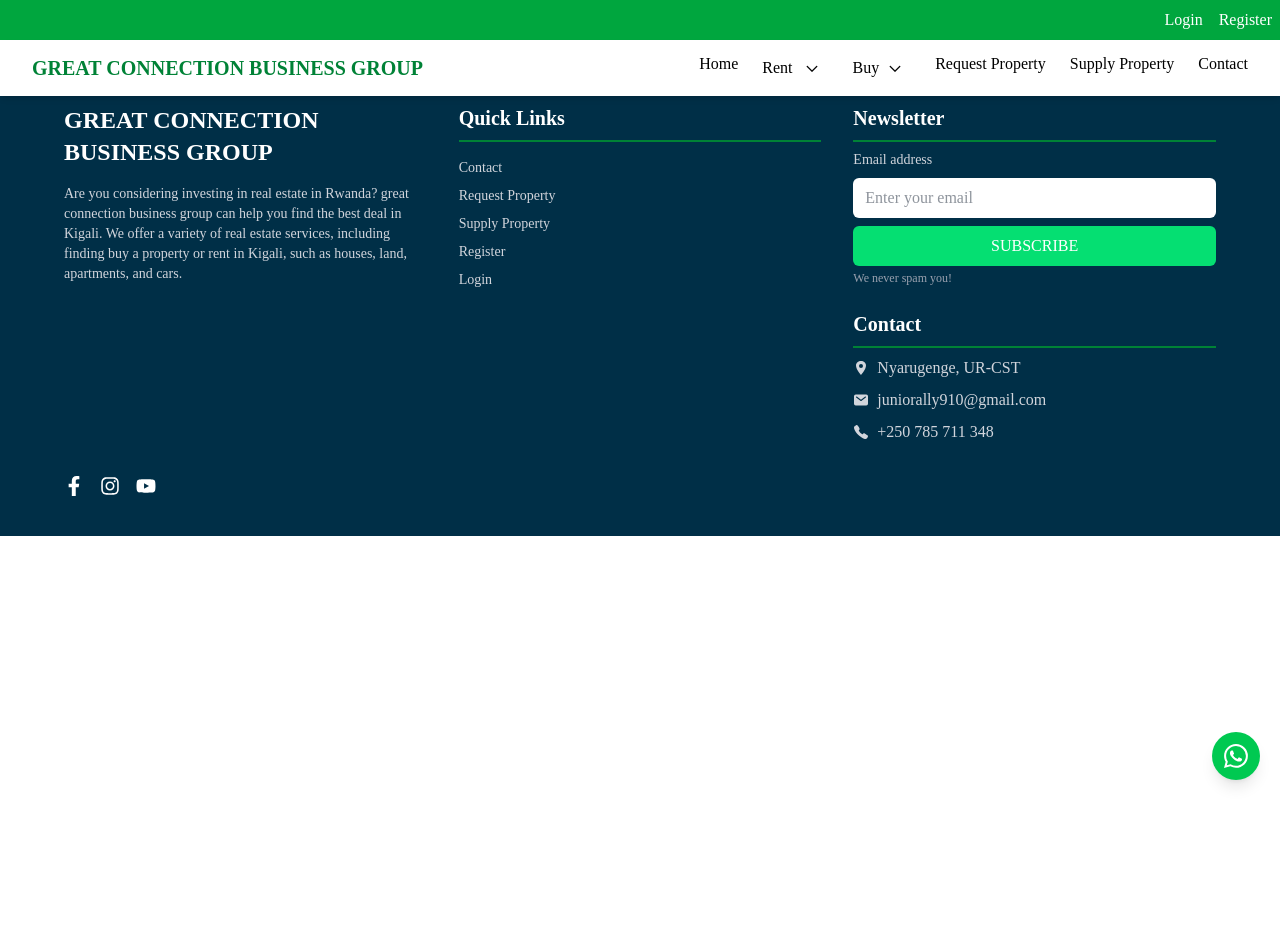
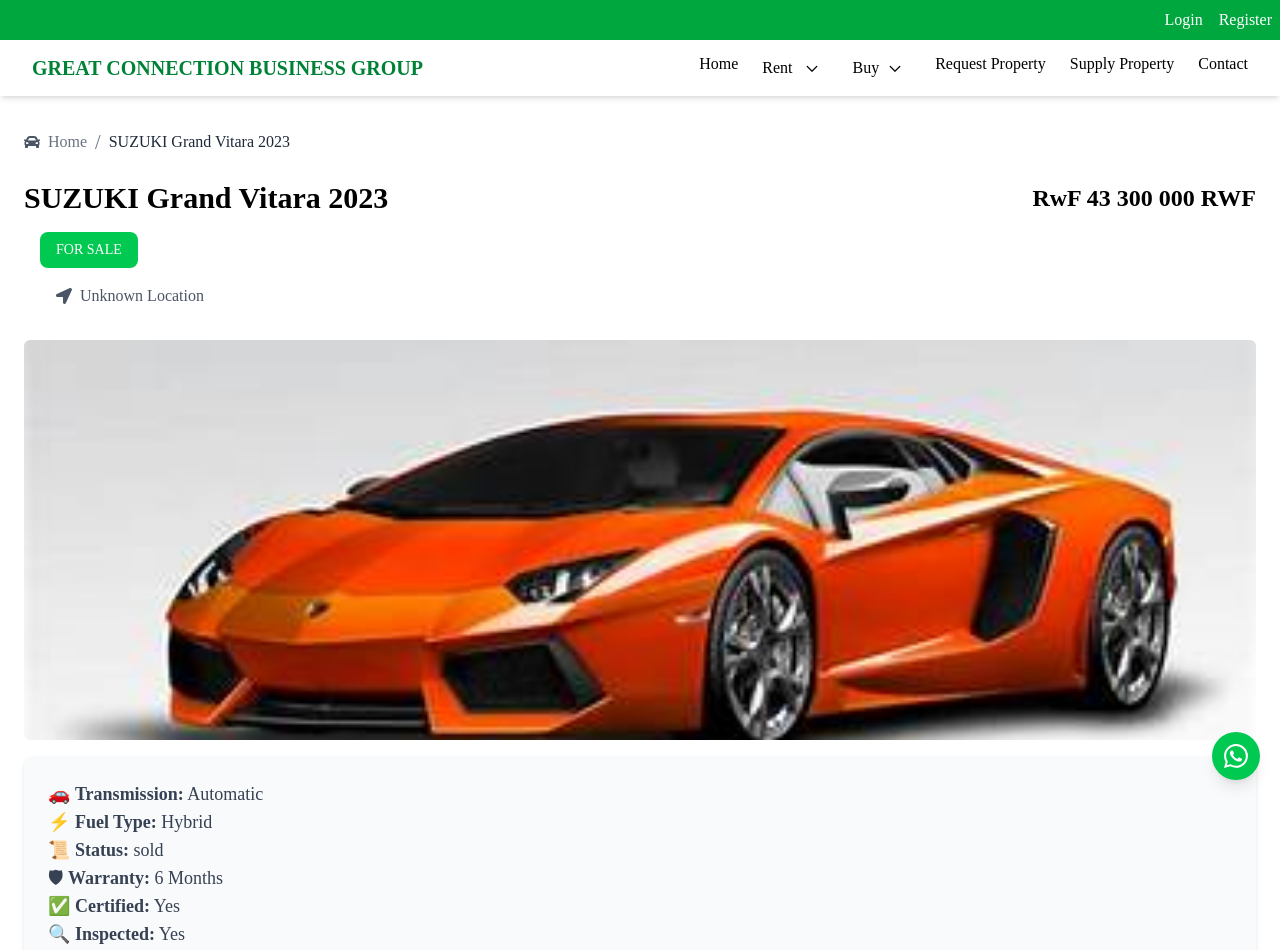
Before and after one commit to Pacifique-11/great-connection, a React (Vite) app: page /car/1 in a window 1280 px wide. Shown: the top 950 px of the page. Before the commit the page ends 800 px from the top, so only its background shows below. Built offline with nearby package versions, Linux system fonts and the light colour scheme.

Commit message:
car details added

```diff
--- /dev/null
+++ b/src/assets/carData.js
@@ -0,0 +1,43 @@
+import car1 from "./car1.jpg";
+import car2 from "./car2.jpg";
+import car3 from "./car3.jpg";
+const carListings = [
+    {
+      id: 1,
+      image:car1 ,
+      name: "SUZUKI Grand Vitara 2023",
+      price: "43 300 000 RWF",
+      transmission: "Automatic",
+      fuel: "Hybrid",
+      status: "sold",
+      certified: true,
+      inspected: true,
+      warranty: "6 Months",
+    },
+    {
+      id: 2,
+      image: car2,
+      name: "Leapmotor C10 2024",
+      price: "42 000 000 RWF",
+      transmission: "Automatic",
+      fuel: "Electric",
+      status: "sold",
+      certified: true,
+      inspected: true,
+      warranty: "6 Months",
+    },
+    {
+      id: 3,
+      image: car3,
+      name: "Leapmotor C10 2024",
+      price: "42 000 000 RWF",
+      transmission: "Automatic",
+      fuel: "Electric",
+      status: "available",
+      certified: true,
+      inspected: true,
+      warranty: "6 Months",
+    },
+  ];
+
+  export default carListings;
--- a/src/components/Buy/carDetails.jsx
+++ b/src/components/Buy/carDetails.jsx
@@ -1,10 +1,12 @@
 import React, { useState, useEffect } from "react";
 import { Link, useParams } from "react-router-dom";
 import { FaCar, FaLocationArrow } from "react-icons/fa";
+import carData from "../../assets/carData";
 
 const CarDetail = () => {
   const { id } = useParams();
-  const [car, ] = useState(null);
+  const [car, setCar] = useState(null);
+  const [error, setError] = useState(null);
   const [formData, setFormData] = useState({
     name: "",
     email: "",
@@ -14,14 +16,21 @@ const CarDetail = () => {
   });
 
   useEffect(() => {
-    // Fetch car data dynamically from API or state management
-    // Example: Replace this with actual fetching logic
-    // fetch(`/api/cars/${id}`).then(res => res.json()).then(data => setCar(data));
+    try {
+      if (!id || isNaN(parseInt(id))) {
+        throw new Error("Invalid car ID");
+      }
+
+      const carDetails = carData.find((car) => car.id === parseInt(id));
+      if (!carDetails) {
+        throw new Error("Car not found");
+      }
+
+      setCar(carDetails);
+    } catch (err) {
+      setError(err.message);
+    }
   }, [id]);
-
-  if (!car) {
-    return <h2 className="text-red-500 text-center mt-10">Car not found</h2>;
-  }
 
   const handleChange = (e) => {
     const { name, value, type, checked } = e.target;
@@ -33,41 +42,65 @@ const CarDetail = () => {
 
   const handleSubmit = (e) => {
     e.preventDefault();
+
+    // Basic form validation
+    if (!formData.name || !formData.email || !formData.message) {
+      alert("Please fill in all required fields.");
+      return;
+    }
+
+    if (!formData.agree) {
+      alert("You must agree to be contacted about this vehicle.");
+      return;
+    }
+
     console.log("Form Submitted:", formData);
   };
+
+  if (error) {
+    return <h2 className="text-red-500 text-center mt-10">{error}</h2>;
+  }
+
+  if (!car) {
+    return <h2 className="text-gray-500 text-center mt-10">Loading...</h2>;
+  }
 
   return (
     <div className="container mx-auto p-6 mt-20">
       <div className="flex items-center gap-2 text-gray-600 my-6">
         <FaCar /> <Link to="/" className="text-gray-500">Home</Link>
         <span className="text-gray-500 text-xl">/</span>
-        <span className="text-gray-800">{car.name}</span>
+        <span className="text-gray-800">{car.name || "Unknown Car"}</span>
       </div>
 
       <div className="flex justify-between items-center text-xl font-bold">
-        <h1 className="text-3xl">{car.name}</h1>
-        <h3 className="text-bold font-bold text-2xl">RwF {car.price}</h3>
+        <h1 className="text-3xl">{car.name || "Unknown Car"}</h1>
+        <h3 className="text-bold font-bold text-2xl">RwF {car.price || "N/A"}</h3>
       </div>
       <div className="m-4">
         <button className="bg-green-500 text-white py-2 px-4 text-sm rounded-lg">FOR SALE</button>
         <div className="p-4 flex items-center gap-2 text-gray-600">
           <FaLocationArrow />
-          <span>{car.location}</span>
+          <span>{car.location || "Unknown Location"}</span>
         </div>
       </div>
 
-      <img src={car.image} alt={car.name} className="w-full h-[400px] object-cover mt-4 rounded-md" />
+      <img
+        src={car.image || "https://via.placeholder.com/400"}
+        alt={car.name || "Car Image"}
+        className="w-full h-[400px] object-cover mt-4 rounded-md"
+      />
 
       <div className="mt-4 p-6 bg-gray-50 rounded-lg shadow-md">
-        <p className="text-gray-700 text-lg">🚗 <strong>Transmission:</strong> {car.transmission}</p>
-        <p className="text-gray-700 text-lg">⚡ <strong>Fuel Type:</strong> {car.fuel}</p>
-        <p className="text-gray-700 text-lg">📜 <strong>Status:</strong> {car.status}</p>
-        <p className="text-gray-700 text-lg">🛡 <strong>Warranty:</strong> {car.warranty}</p>
+        <p className="text-gray-700 text-lg">🚗 <strong>Transmission:</strong> {car.transmission || "N/A"}</p>
+        <p className="text-gray-700 text-lg">⚡ <strong>Fuel Type:</strong> {car.fuel || "N/A"}</p>
+        <p className="text-gray-700 text-lg">📜 <strong>Status:</strong> {car.status || "N/A"}</p>
+        <p className="text-gray-700 text-lg">🛡 <strong>Warranty:</strong> {car.warranty || "N/A"}</p>
         <p className="text-gray-700 text-lg">✅ <strong>Certified:</strong> {car.certified ? "Yes" : "No"}</p>
         <p className="text-gray-700 text-lg">🔍 <strong>Inspected:</strong> {car.inspected ? "Yes" : "No"}</p>
-        <p className="text-gray-700 text-lg">📍 <strong>Location:</strong> {car.location}</p>
-        <p className="text-gray-700 text-lg">👤 <strong>Owner:</strong> {car.owner}</p>
-        <p className="text-gray-700 text-lg">📞 <strong>Contact:</strong> {car.contact}</p>
+        <p className="text-gray-700 text-lg">📍 <strong>Location:</strong> {car.location || "N/A"}</p>
+        <p className="text-gray-700 text-lg">👤 <strong>Owner:</strong> {car.owner || "N/A"}</p>
+        <p className="text-gray-700 text-lg">📞 <strong>Contact:</strong> {car.contact || "N/A"}</p>
       </div>
 
       <div className="my-12 p-6 bg-gray-100 rounded-lg shadow-lg lg:w-[900px] w-full mx-auto">
@@ -76,22 +109,53 @@ const CarDetail = () => {
           <div className="grid grid-cols-2 gap-4">
             <div className="flex flex-col gap-2">
               <label htmlFor="name">Name</label>
-              <input type="text" name="name" value={formData.name} onChange={handleChange} placeholder="Enter Your Name" className="p-2 border rounded w-full" />
+              <input
+                type="text"
+                name="name"
+                value={formData.name}
+                onChange={handleChange}
+                placeholder="Enter Your Name"
+                className="p-2 border rounded w-full"
+              />
             </div>
             <div className="flex flex-col gap-2">
               <label htmlFor="email">Email</label>
-              <input type="email" name="email" value={formData.email} onChange={handleChange} placeholder="Enter Your Email" className="p-2 border rounded w-full" />
+              <input
+                type="email"
+                name="email"
+                value={formData.email}
+                onChange={handleChange}
+                placeholder="Enter Your Email"
+                className="p-2 border rounded w-full"
+              />
             </div>
           </div>
           <div className="flex flex-col gap-2 mt-3">
             <label htmlFor="message">Message</label>
-            <textarea name="message" value={formData.message} onChange={handleChange} placeholder="I'm interested in this car" rows="3" className="p-2 border rounded w-full"></textarea>
+            <textarea
+              name="message"
+              value={formData.message}
+              onChange={handleChange}
+              placeholder="I'm interested in this car"
+              rows="3"
+              className="p-2 border rounded w-full"
+            ></textarea>
           </div>
           <div className="flex items-center gap-2 my-3">
-            <input type="checkbox" name="agree" checked={formData.agree} onChange={handleChange} />
+            <input
+              type="checkbox"
+              name="agree"
+              checked={formData.agree}
+              onChange={handleChange}
+            />
             <label className="text-gray-600">I agree to be contacted about this vehicle</label>
           </div>
-          <button type="submit" className="bg-green-500 text-white py-2 px-4 rounded-lg hover:bg-green-600">Send Inquiry</button>
+          <button
+            type="submit"
+            className="bg-green-500 text-white py-2 px-4 rounded-lg hover:bg-green-600"
+          >
+            Send Inquiry
+          </button>
         </form>
       </div>
     </div>
--- a/src/components/NavBar.jsx
+++ b/src/components/NavBar.jsx
@@ -150,6 +150,9 @@ export const NavBar = () => {
                 <Link to="/rent-house" className="block px-4 py-2 hover:bg-green-600 hover:text-white">
                 Rent House
               </Link>
+              <Link to="/rent-hotel" className="block px-4 py-2 hover:bg-green-600 hover:text-white">
+                Rent Hotel
+              </Link>
               <Link to="/rent-apartment" className="block px-4 py-2 hover:bg-green-600 hover:text-white">
                 Rent Apartment
               </Link>
@@ -180,6 +183,9 @@ export const NavBar = () => {
               <div className="pl-5">
                 <Link to="/buy-house" className="block px-4 py-2 hover:bg-green-600 hover:text-white">
                 Buy House
+              </Link>
+              <Link to="/buy-hotel" className="block px-4 py-2 hover:bg-green-600 hover:text-white">
+                Buy Hotel
               </Link>
               <Link to="/buy-apartment" className="block px-4 py-2 hover:bg-green-600 hover:text-white">
                 Buy Apartment
--- a/src/components/RequestProperty.jsx
+++ b/src/components/RequestProperty.jsx
@@ -35,7 +35,7 @@ const RequestProperty = () => {
   };
 
   return (
-    <div className="max-w-3xl mx-auto mt-20 p-6 bg-white shadow-lg rounded-lg">
+    <div className="max-w-3xl mx-auto mt-20 p-6 bg-white shadow-lg rounded-lg py-10">
       <h2 className="text-2xl font-bold mb-4 text-center">REQUEST PROPERTY</h2>
       <form onSubmit={handleSubmit} className="space-y-4">
         <div className="grid grid-cols-2 gap-4">
--- a/src/components/SupplyProperty.jsx
+++ b/src/components/SupplyProperty.jsx
@@ -35,7 +35,7 @@ const SupplyProperty = () => {
   };
 
   return (
-    <div className="max-w-3xl mx-auto mt-20 p-6 bg-white shadow-lg rounded-lg">
+    <div className="max-w-3xl mx-auto mt-20 p-6 bg-white shadow-lg rounded-lg py-10">
       <h2 className="text-2xl font-bold mb-4 text-center">SUPPLY PROPERTY</h2>
       <form onSubmit={handleSubmit} className="space-y-4">
         <div className="grid grid-cols-2 gap-4">
```
Also changed, not shown: src/components/Buy/BuyCar.jsx (+12 -5 lines).
